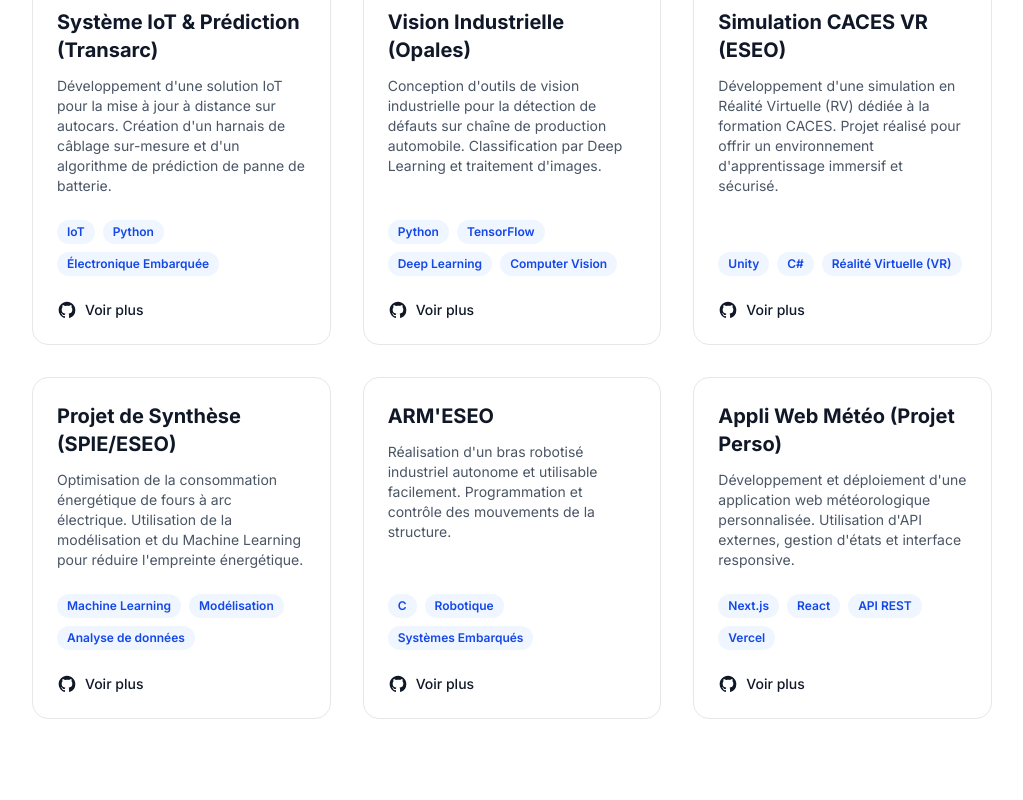
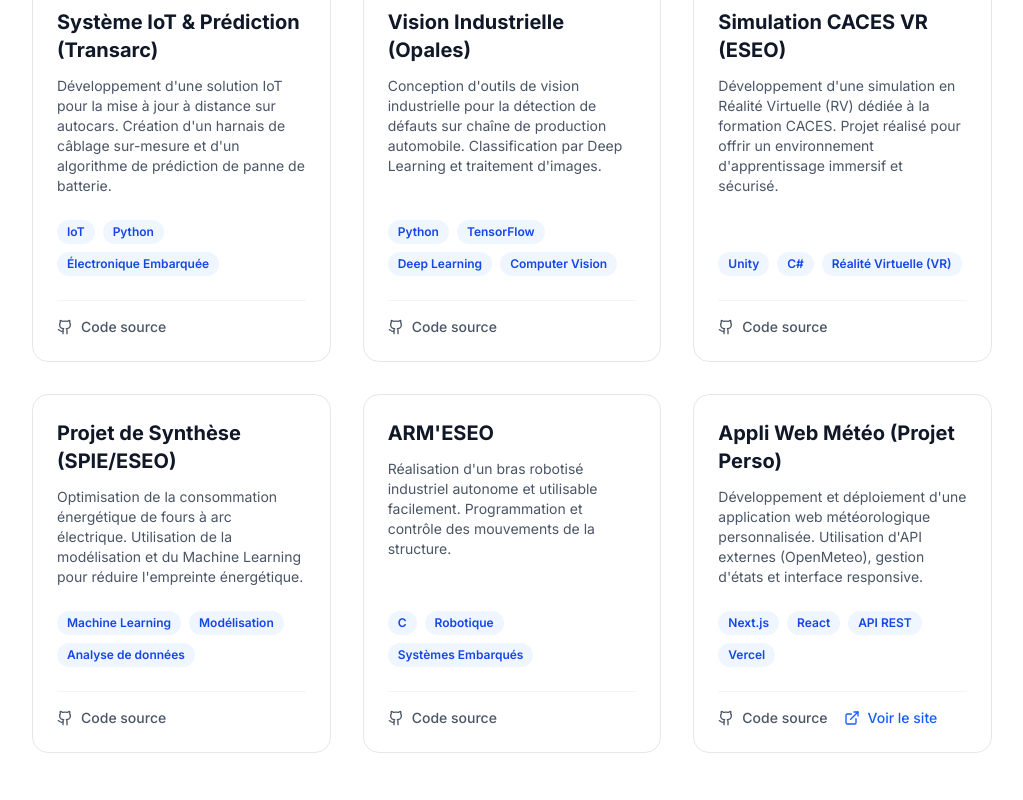
Before and after one commit to ProjectsPEMG/Portfolio, a Next.js app: page / in a window 1280 px wide. Shown: the part 1018-1818 px from the top of the page, without its empty margins (128-1151 px from the left). Built offline with nearby package versions, Linux system fonts and the light colour scheme.

Commit message:
Update Projets.tsx

```diff
--- a/components/Projets.tsx
+++ b/components/Projets.tsx
@@ -1,7 +1,7 @@
 "use client";
 
-import Link from 'next/link';
 import { motion } from 'framer-motion';
+import { Github, ExternalLink } from 'lucide-react'; // On importe nos jolies icônes
 
 const mesProjets = [
   {
@@ -10,6 +10,7 @@ const mesProjets = [
     description: "Développement d'une solution IoT pour la mise à jour à distance sur autocars. Création d'un harnais de câblage sur-mesure et d'un algorithme de prédiction de panne de batterie.",
     technos: ["IoT", "Python", "Électronique Embarquée"],
     lienGithub: "#",
+    lienSite: "",
   },
   {
     id: 2,
@@ -17,6 +18,7 @@ const mesProjets = [
     description: "Conception d'outils de vision industrielle pour la détection de défauts sur chaîne de production automobile. Classification par Deep Learning et traitement d'images.",
     technos: ["Python", "TensorFlow", "Deep Learning", "Computer Vision"],
     lienGithub: "#",
+    lienSite: "",
   },
   {
     id: 3,
@@ -24,6 +26,7 @@ const mesProjets = [
     description: "Développement d'une simulation en Réalité Virtuelle (RV) dédiée à la formation CACES. Projet réalisé pour offrir un environnement d'apprentissage immersif et sécurisé.",
     technos: ["Unity", "C#", "Réalité Virtuelle (VR)"],
     lienGithub: "#",
+    lienSite: "",
   },
   {
     id: 4,
@@ -31,6 +34,7 @@ const mesProjets = [
     description: "Optimisation de la consommation énergétique de fours à arc électrique. Utilisation de la modélisation et du Machine Learning pour réduire l'empreinte énergétique.",
     technos: ["Machine Learning", "Modélisation", "Analyse de données"],
     lienGithub: "#",
+    lienSite: "",
   },
   {
     id: 5,
@@ -38,13 +42,15 @@ const mesProjets = [
     description: "Réalisation d'un bras robotisé industriel autonome et utilisable facilement. Programmation et contrôle des mouvements de la structure.",
     technos: ["C", "Robotique", "Systèmes Embarqués"],
     lienGithub: "#",
+    lienSite: "",
   },
   {
     id: 6,
     titre: "Appli Web Météo (Projet Perso)",
-    description: "Développement et déploiement d'une application web météorologique personnalisée. Utilisation d'API externes, gestion d'états et interface responsive.",
+    description: "Développement et déploiement d'une application web météorologique personnalisée. Utilisation d'API externes (OpenMeteo), gestion d'états et interface responsive.",
     technos: ["Next.js", "React", "API REST", "Vercel"],
     lienGithub: "https://github.com/ProjectsPEMG/meteo-perso-pemg",
+    lienSite: "https://meteo-perso-pemg.vercel.app",
   }
 ];
 
@@ -53,7 +59,6 @@ export default function Projets() {
     <section id="projets" className="py-24 bg-white dark:bg-gray-950 transition-colors duration-300">
       <div className="max-w-5xl mx-auto px-4 sm:px-6 lg:px-8">
 
-        {/* Animation du titre */}
         <motion.div
           initial={{ opacity: 0, y: 20 }}
           whileInView={{ opacity: 1, y: 0 }}
@@ -67,7 +72,6 @@ export default function Projets() {
           <div className="w-16 h-1 bg-blue-600 rounded"></div>
         </motion.div>
 
-        {/* Grille avec animation en cascade (stagger) pour les cartes */}
         <div className="grid grid-cols-1 md:grid-cols-2 lg:grid-cols-3 gap-8">
           {mesProjets.map((projet, index) => (
             <motion.div
@@ -75,7 +79,7 @@ export default function Projets() {
               initial={{ opacity: 0, y: 30 }}
               whileInView={{ opacity: 1, y: 0 }}
               viewport={{ once: true }}
-              transition={{ duration: 0.5, delay: index * 0.1 }} // Le delay crée l'effet cascade
+              transition={{ duration: 0.5, delay: index * 0.1 }}
               className="group border border-gray-200 dark:border-gray-800 rounded-2xl p-6 hover:shadow-lg dark:hover:shadow-gray-900/50 hover:border-gray-300 dark:hover:border-gray-700 transition-all duration-300 flex flex-col bg-white dark:bg-gray-900"
             >
               <h3 className="text-xl font-bold text-gray-900 dark:text-white mb-3 group-hover:text-blue-600 dark:group-hover:text-blue-400 transition-colors">
@@ -97,15 +101,34 @@ export default function Projets() {
                 ))}
               </div>
 
-              <Link
-                href={projet.lienGithub}
-                className="inline-flex items-center text-sm font-medium text-gray-900 dark:text-gray-300 hover:text-blue-600 dark:hover:text-blue-400 transition-colors"
-              >
-                <svg className="w-5 h-5 mr-2" fill="currentColor" viewBox="0 0 24 24">
-                  <path fillRule="evenodd" d="M12 2C6.477 2 2 6.484 2 12.017c0 4.425 2.865 8.18 6.839 9.504.5.092.682-.217.682-.483 0-.237-.008-.868-.013-1.703-2.782.605-3.369-1.343-3.369-1.343-.454-1.158-1.11-1.466-1.11-1.466-.908-.62.069-.608.069-.608 1.003.07 1.531 1.032 1.531 1.032.892 1.53 2.341 1.088 2.91.832.092-.647.35-1.088.636-1.338-2.22-.253-4.555-1.113-4.555-4.951 0-1.093.39-1.988 1.029-2.688-.103-.253-.446-1.272.098-2.65 0 0 .84-.27 2.75 1.026A9.564 9.564 0 0112 6.844c.85.004 1.705.115 2.504.337 1.909-1.296 2.747-1.027 2.747-1.027.546 1.379.202 2.398.1 2.651.64.7 1.028 1.595 1.028 2.688 0 3.848-2.339 4.695-4.566 4.943.359.309.678.92.678 1.855 0 1.338-.012 2.419-.012 2.747 0 .268.18.58.688.482A10.019 10.019 0 0022 12.017C22 6.484 17.522 2 12 2z" clipRule="evenodd" />
-                </svg>
-                Voir plus
-              </Link>
+              {/* Zone des boutons (Code et/ou Site) */}
+              <div className="flex flex-wrap gap-4 mt-auto pt-4 border-t border-gray-100 dark:border-gray-800">
+                {/* Affiche le bouton GitHub si un lien existe */}
+                {projet.lienGithub && (
+                  <a
+                    href={projet.lienGithub}
+                    target={projet.lienGithub !== "#" ? "_blank" : "_self"}
+                    rel="noopener noreferrer"
+                    className="inline-flex items-center text-sm font-medium text-gray-600 dark:text-gray-400 hover:text-gray-900 dark:hover:text-white transition-colors"
+                  >
+                    <Github className="w-4 h-4 mr-2" />
+                    Code source
+                  </a>
+                )}
+
+                {/* Affiche le bouton du site en direct si un lien existe */}
+                {projet.lienSite && (
+                  <a
+                    href={projet.lienSite}
+                    target="_blank"
+                    rel="noopener noreferrer"
+                    className="inline-flex items-center text-sm font-medium text-blue-600 dark:text-blue-400 hover:text-blue-800 dark:hover:text-blue-300 transition-colors"
+                  >
+                    <ExternalLink className="w-4 h-4 mr-2" />
+                    Voir le site
+                  </a>
+                )}
+              </div>
             </motion.div>
           ))}
         </div>
```
